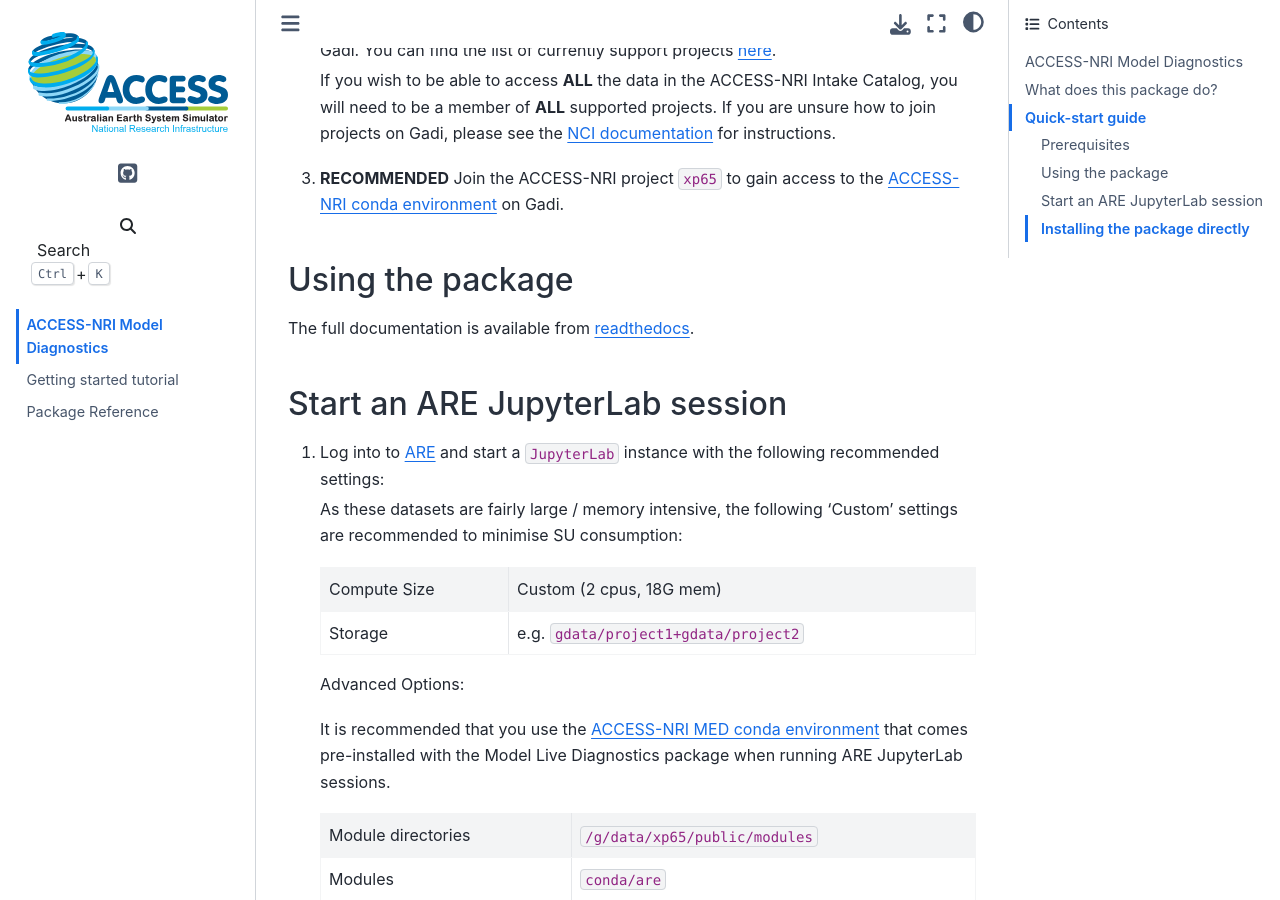
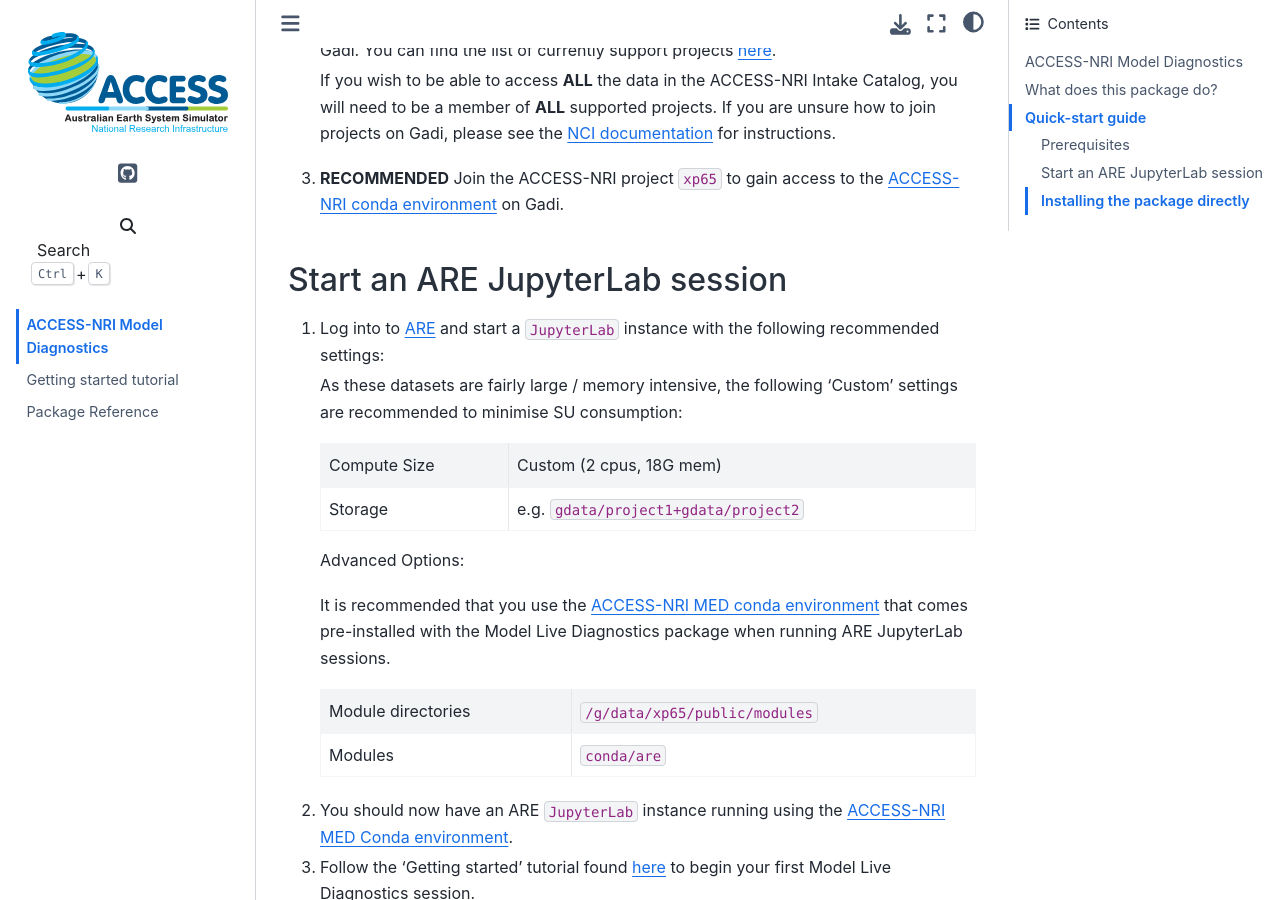
Before and after one commit to ACCESS-NRI/MED-live-diagnostics, a Sphinx documentation site: the page built from docs/index.rst, in a window 1280 px wide and 900 px high, scrolled down 1351 px. Built offline with Sphinx 7.4.7 and the Sphinx Book theme 1.1.4, drawn with Linux system fonts in a browser that asks for light colours.

Commit message:
Update index.rst

```diff
--- a/docs/index.rst
+++ b/docs/index.rst
@@ -56,11 +56,6 @@
 
 #. **RECOMMENDED** Join the ACCESS-NRI project ``xp65`` to gain access to the `ACCESS-NRI conda environment <https://github.com/ACCESS-NRI/MED-condaenv>`_ on Gadi.
 
-Using the package
-^^^^^^^^^^^^^
-
-The full documentation is available from `readthedocs <https://med-live-diagnostics.readthedocs.io/en/latest/index.html>`_.
-
 Start an ARE JupyterLab session
 ^^^^^^^^^^^^^
 
```
